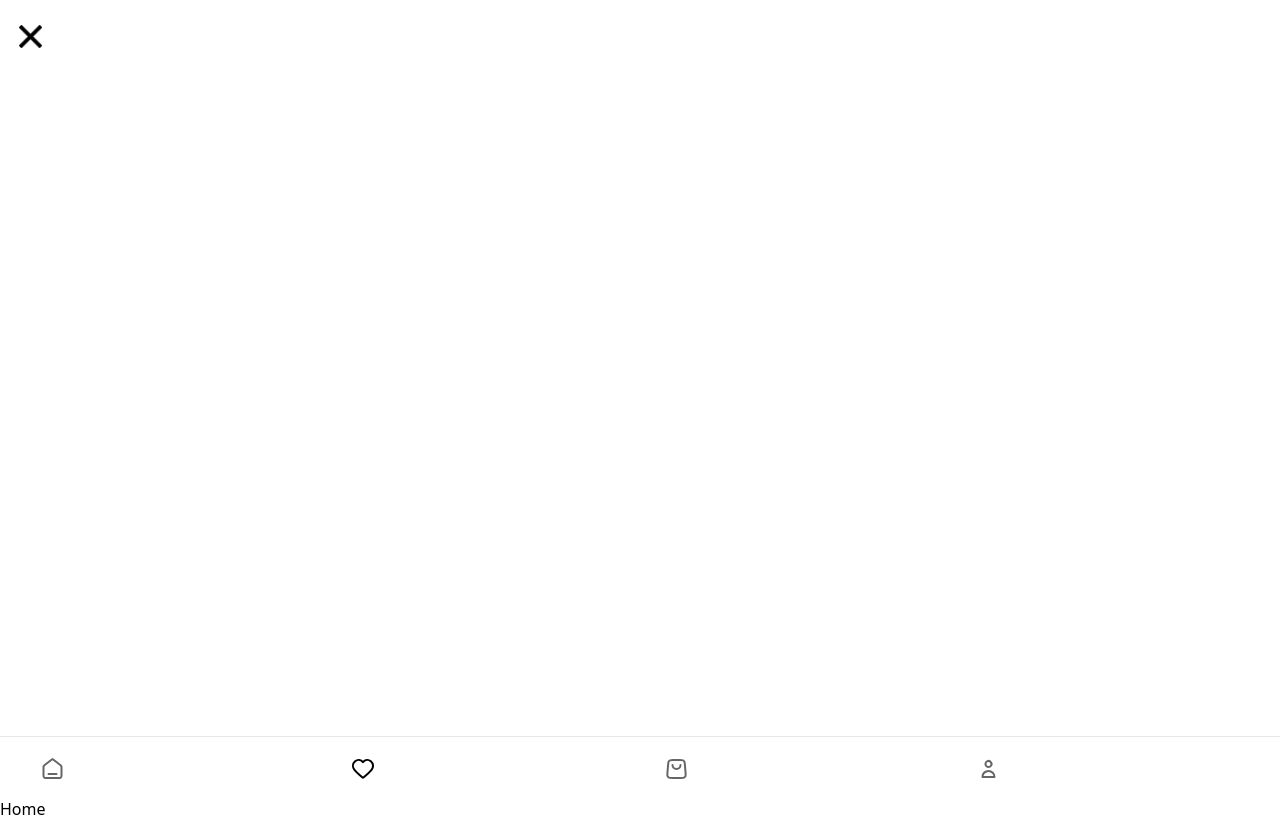
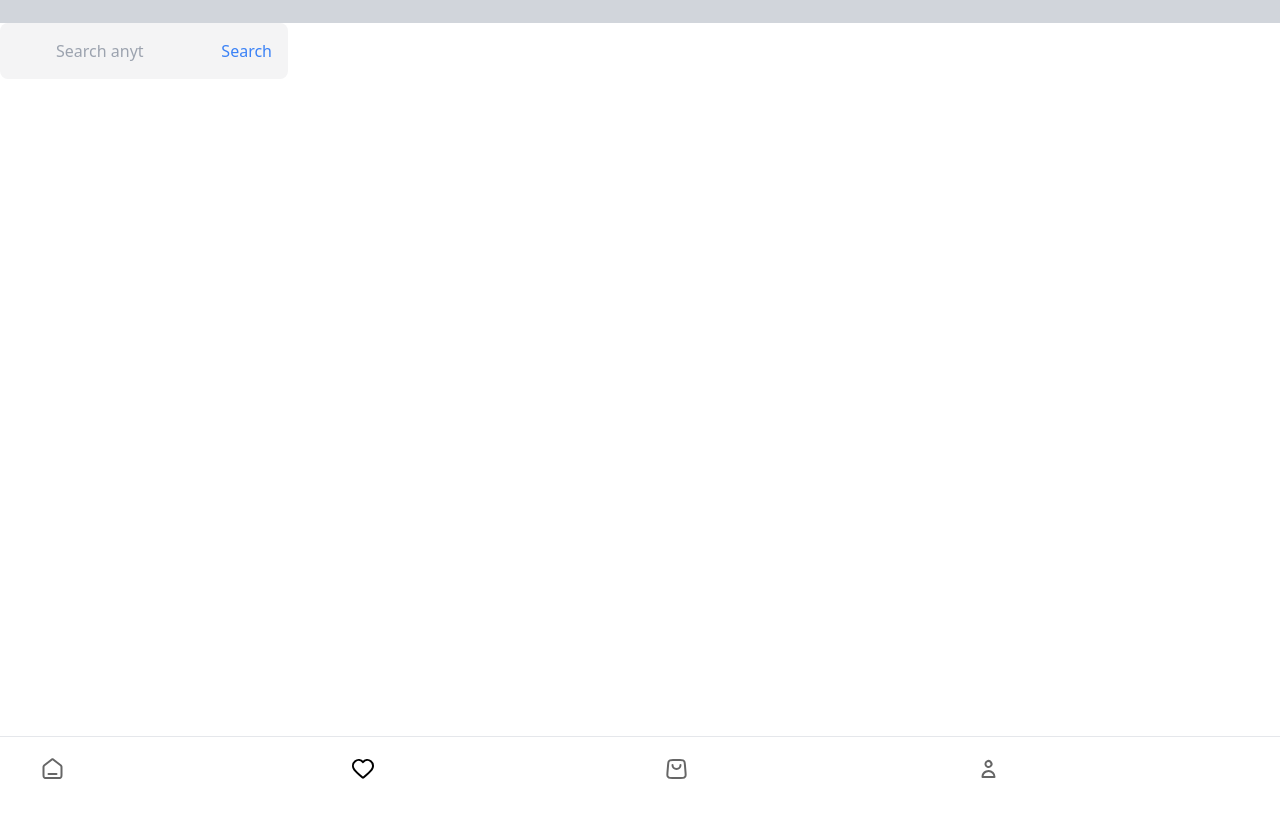
Before and after one commit to zabalape/swiftbuy-front, a React (Vite) app: page /home in a window 1280 px wide. After the commit the page ends 800 px from the top, so only its background shows below. Built offline with nearby package versions, Linux system fonts and the light colour scheme.

Commit message:
searchbar advance

```diff
--- a/src/components/Home.jsx
+++ b/src/components/Home.jsx
@@ -1,14 +1,12 @@
-import Menu from "./Menu";
-import SearchBar from "./SearchBar";
+import Navbar from "./NavBar";
+import SearchBar from "./SearchBar/Searchbar";
 
 const Home = () => {
   return (
-    <div>
-
-      <SearchBar/>
-      <h1>Home</h1>
-
-    </div>
+    <div className="flex flex-col">
+    <Navbar className="w-6 h-6 relative flex-col justify-start items-start flex z-50" />
+    <SearchBar className="mt-6" />
+  </div>
   );
 };
 
--- a/src/components/Menu.jsx
+++ b/src/components/Menu.jsx
@@ -1,6 +1,6 @@
+import React, { useState } from "react";
 import { Link } from "react-router-dom";
 import close from "../assets/close.png";
-import { useState } from "react";
 
 const Comp1 = ({ toggleMenu }) => {
   return (
@@ -56,9 +56,25 @@ const Menu = () => {
     setMenuVisible(!menuVisible);
   };
 
+  const getMenuContent = () => {
+    if (menuVisible) {
+      return {
+        height: "797px", // Establece la altura cuando el menú está desplegado
+        content: <Comp1 toggleMenu={toggleMenu} />, // Aquí va el contenido del menú cuando está desplegado
+      };
+    } else {
+      return {
+        height: "23px", // Establece la altura cuando el menú no está desplegado
+        content: null, // No hay contenido cuando el menú no está desplegado
+      };
+    }
+  };
+
+  const { height, content } = getMenuContent();
+
   return (
-    <div className="w-[349px] h-[797px] relative">
-      {menuVisible && <Comp1 toggleMenu={toggleMenu} />}
+    <div className={`w-[349px] h-[${height}] relative`}>
+      {content}
       <X toggleMenu={toggleMenu} />
       {console.log(menuVisible)}
     </div>
--- /dev/null
+++ b/src/components/NavBar.jsx
@@ -0,0 +1,12 @@
+import Menu from "./Menu";
+
+const Navbar = () => {
+  return (
+    <div className="bg-gray-300">
+      <Menu />
+      {/* Otros elementos del Navbar */}
+    </div>
+  );
+};
+
+export default Navbar;
--- a/src/components/Onboarding.jsx
+++ b/src/components/Onboarding.jsx
@@ -1,5 +1,5 @@
 import { Link } from "react-router-dom";
-import SearchBar from "./SearchBar";
+import SearchBar from "./SearchBar/Searchbar";
 
 const Onboarding = () => {
   return (
--- a/src/components/SearchBar.jsx
+++ /dev/null
@@ -1,11 +0,0 @@
-import Menu from "./Menu";
-
-const SearchBar = () => {
-  return (
-    <div>
-      <Menu />
-    </div>
-  );
-};
-
-export default SearchBar;
--- a/src/components/SearchBar/Searchbar.jsx
+++ b/src/components/SearchBar/Searchbar.jsx
@@ -1,10 +1,25 @@
 const SearchBar = () => {
     return (
-    <div className="w-72 h-14 pl-4 pr-36 py-3.5 bg-zinc-100 rounded-lg justify-start items-start gap-2.5 inline-flex">
-    <div className="w-6 h-6 relative flex-col justify-start items-start flex" />
-    <div className="text-black text-opacity-60 text-base font-normal">Search anything</div>
-  </div>
-  )
-}
+      <div className="w-72 h-14 pl-4 pr-36 py-3.5 bg-zinc-100 rounded-lg relative">
+        <div className="w-6 h-6 absolute top-1/2 transform -translate-y-1/2 left-4">
+          {/* Aquí puedes poner tu icono de búsqueda si lo deseas */}
+        </div>
+        <input
+          type="text"
+          className="text-black text-opacity-60 text-base font-normal outline-none border-none w-full h-full pl-10 bg-transparent"
+          placeholder="Search anything"
+        />
+        <button
+          className="absolute top-1/2 transform -translate-y-1/2 right-4 text-blue-500 hover:text-blue-600 transition-colors"
+          onClick={() => {
+            // Agregar aquí la lógica para realizar la búsqueda
+            console.log('Search clicked!');
+          }}
+        >
+          Search
+        </button>
+      </div>
+    );
+  };
 
-export default SearchBar;
+  export default SearchBar;
```
